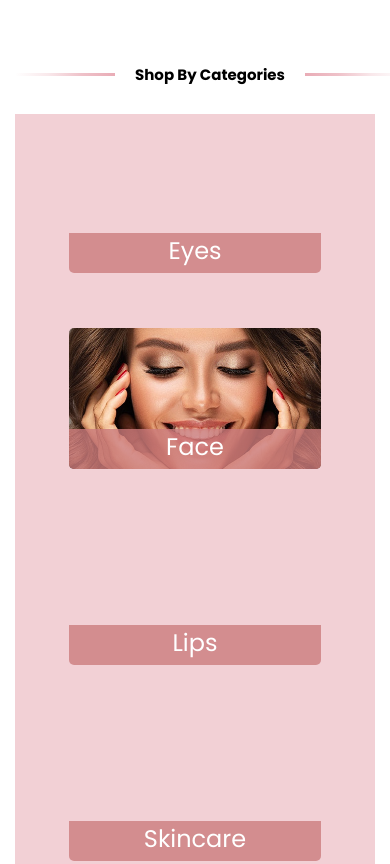
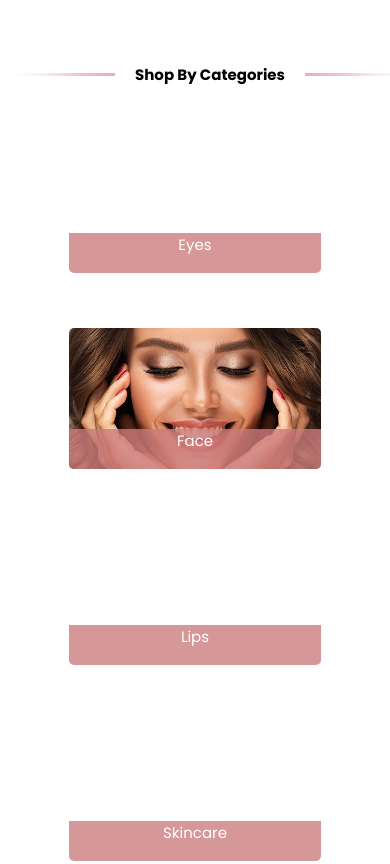
Before and after one commit to mr0-0kushal/Shop-by-Categories, a plain HTML site: page index.html in a window 390 px wide. Shown: the top 864 px of the page. Drawn offline with Linux system fonts and the light colour scheme.

Commit message:
sixth Commit

```diff
--- a/style.css
+++ b/style.css
@@ -178,6 +178,7 @@ body{
     .categories-item{
         width: 100%;
         height: 80%;
+        font-size: 20px;
     }
     .notifi{
         gap: 200px;
@@ -199,7 +200,6 @@ body{
         width: 100%;
         height: 100%;
         overflow-x: hidden;
-        background-color: #e9acb691;
     }
     .categories-container {
         grid-template-columns: repeat(1, 1fr);
@@ -209,6 +209,7 @@ body{
         height: 100%;
     }
     .categories-item{
+        font-size: 15px;
         width: 100%;
     }
     .heading{
@@ -237,6 +238,6 @@ body{
     }
     .notifi{
         gap: 100px;
-        font-size: 10px;
+        font-size: 15px;
     }
 }
```
